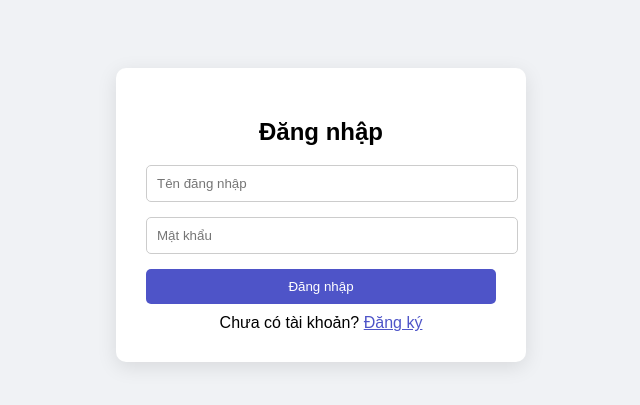
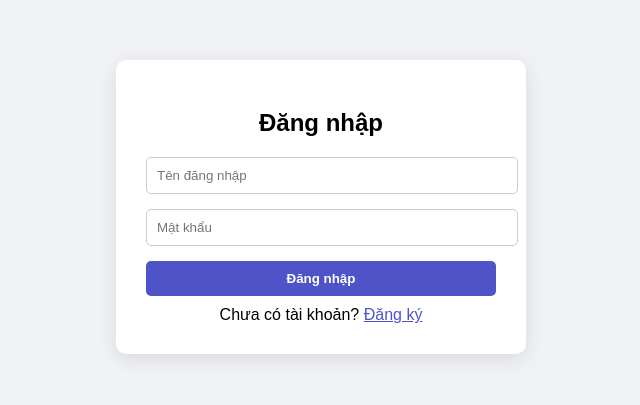
Before and after one commit to thuan-cell/key-panel-ai, a plain HTML site: page frontend/auth.html in a window 1280 px wide. Shown: the part 193-598 px from the top of the page, without its empty margins (319-959 px from the left). Drawn offline with nearby package versions, Linux system fonts and the light colour scheme; some packages are replaced by stand-ins of ours; a script that the page names is missing.

Commit message:
Update auth.html

```diff
--- a/frontend/auth.html
+++ b/frontend/auth.html
@@ -4,15 +4,18 @@
   <meta charset="utf-8">
   <title>Đăng nhập / Đăng ký</title>
   <meta name="viewport" content="width=device-width, initial-scale=1">
+  <link rel="icon" href="favicon.ico">
   <script src="https://code.jquery.com/jquery-3.7.1.min.js"></script>
   <script src="https://cdn.jsdelivr.net/npm/sweetalert2@11"></script>
-  <script src="unified-auth.js"></script>
   <style>
     body {
       font-family: Arial, sans-serif;
       background: #f0f2f5;
-      display: flex; justify-content: center; align-items: center;
+      display: flex;
+      justify-content: center;
+      align-items: center;
       height: 100vh;
+      margin: 0;
     }
     .container {
       background: white;
@@ -21,19 +24,38 @@
       box-shadow: 0 5px 20px rgba(0,0,0,0.1);
       width: 350px;
     }
-    h2 { text-align: center; }
-    .input-group { margin-bottom: 15px; }
+    h2 {
+      text-align: center;
+      margin-bottom: 20px;
+    }
+    .input-group {
+      margin-bottom: 15px;
+    }
     .input-group input {
-      width: 100%; padding: 10px;
-      border: 1px solid #ccc; border-radius: 5px;
+      width: 100%;
+      padding: 10px;
+      border: 1px solid #ccc;
+      border-radius: 5px;
     }
     .btn {
-      width: 100%; padding: 10px;
-      background: #4e54c8; color: white; border: none;
-      border-radius: 5px; cursor: pointer;
+      width: 100%;
+      padding: 10px;
+      background: #4e54c8;
+      color: white;
+      border: none;
+      border-radius: 5px;
+      cursor: pointer;
+      font-weight: bold;
     }
-    .toggle-link { text-align: center; margin-top: 10px; }
-    .toggle-link a { color: #4e54c8; cursor: pointer; text-decoration: underline; }
+    .toggle-link {
+      text-align: center;
+      margin-top: 10px;
+    }
+    .toggle-link a {
+      color: #4e54c8;
+      cursor: pointer;
+      text-decoration: underline;
+    }
   </style>
 </head>
 <body>
@@ -65,5 +87,8 @@
       <div class="toggle-link">Đã có tài khoản? <a onclick="showLogin()">Đăng nhập</a></div>
     </div>
   </div>
+
+  <!-- Link tới file JS xử lý -->
+  <script src="unified-auth.js"></script>
 </body>
 </html>
```
